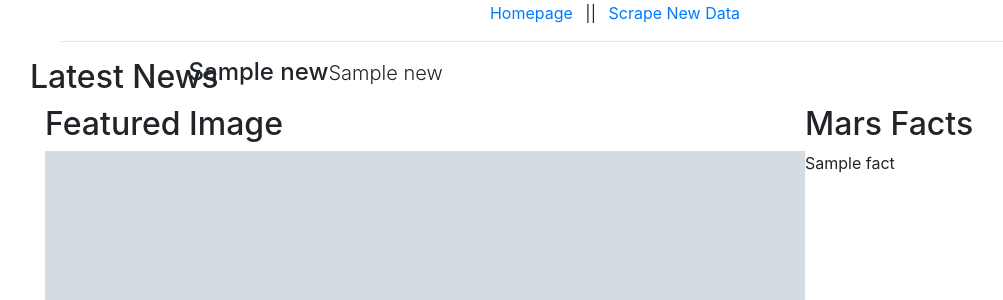
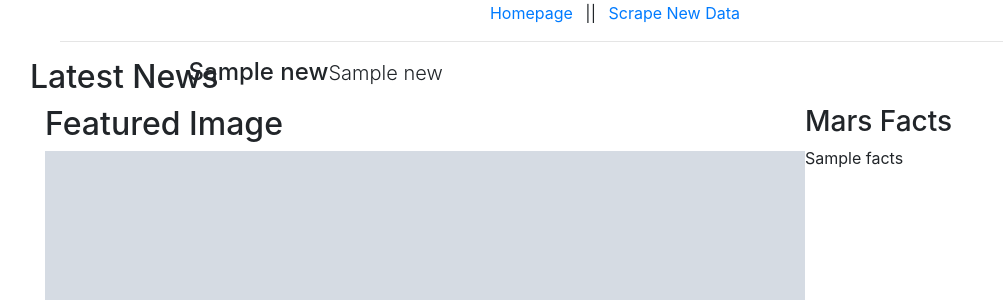
Before and after one commit to DMVance/web-scraping-challenge, a Flask app: page / in a window 1280 px wide. Shown: the part 130-430 px from the top of the page, without its empty margins (25-1028 px from the left). Run offline with Flask 2, Linux system fonts and the light colour scheme; grey boxes marked "Sample" are stand-in pictures; a database or web service that is not in the repository returns one stand-in record (values such as "Sample title"); some libraries are stand-ins or nearby versions.

Commit message:
final index.html

```diff
--- a/Missions_to_Mars/Templates/index.html
+++ b/Missions_to_Mars/Templates/index.html
@@ -22,10 +22,10 @@
                 </div>
                 <div class="col-md-4">
                         <div class="row">
-                                <h2>Mars Facts</h2>
+                                <h3>Mars Facts</h3>
                         </div>
                         <div class="row">
-                                {{ mongo_dict['facts'][0]|safe }}
+                                {{ mongo_dict['facts'] }}
                         </div>
                 </div>
         </div>
```
